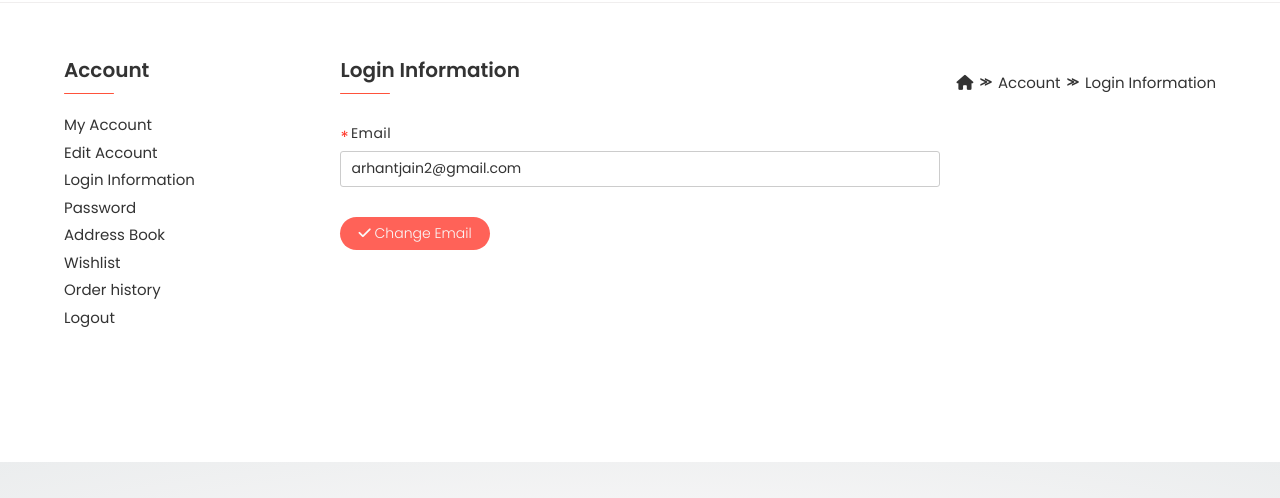
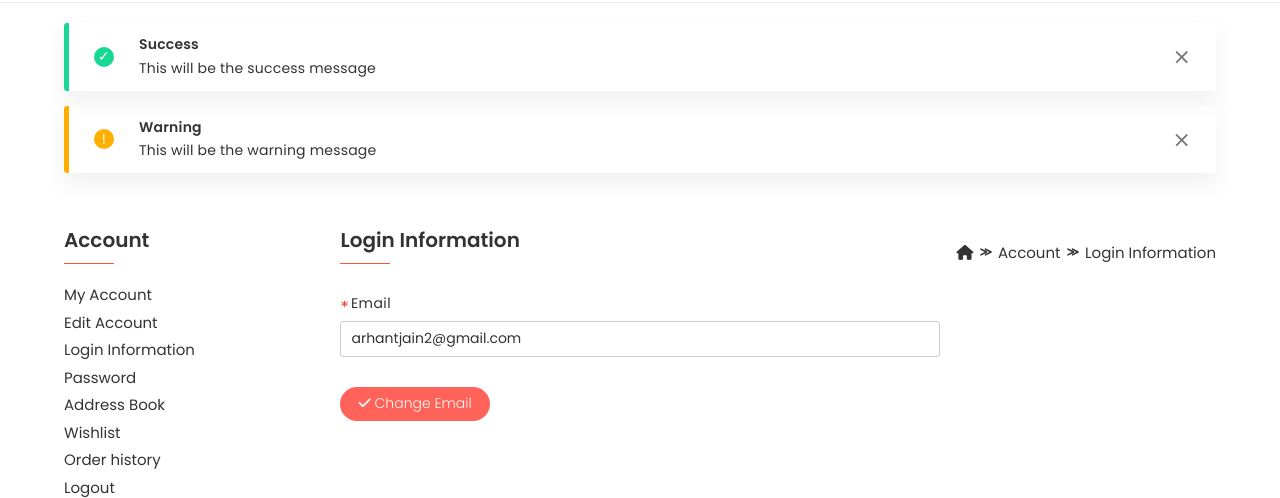
Before and after one commit to arhant2/Ecommerce-normal-user-final, a website built with Parcel: page src/login-information.html in a window 1280 px wide. Shown: the part 78-576 px from the top of the page. Built offline with nearby package versions, Linux system fonts and the light colour scheme; a web font is replaced by a local one.

Commit message:
Added flash-messages

```diff
--- /dev/null
+++ b/src/js/component-functions/flash-messages.js
@@ -0,0 +1,15 @@
+const flashMessages = document.querySelector(
+  '.js--components-function--flash-messages'
+);
+
+Array.from(
+  document.querySelectorAll('.js--components-function--flash-close-btn')
+).forEach((btn) => {
+  btn.addEventListener('click', function () {
+    const message = btn.closest(
+      '.js--components-function--flash-messages__message'
+    );
+
+    flashMessages.removeChild(message);
+  });
+});
--- a/src/js/index.js
+++ b/src/js/index.js
@@ -1,6 +1,7 @@
 // Build main.scss along
 import '../scss/main.scss';
 
+import './component-functions/flash-messages';
 import './component-functions/sidebar';
 import './component-functions/sliders';
 import './component-functions/increment-decrement-input-number';
--- a/src/login-information.html
+++ b/src/login-information.html
@@ -103,6 +103,41 @@
         </ul>
       </nav>
     </div>
+
+    <section class="flash-messages js--components-function--flash-messages">
+      <div
+        class="flash-messages__message flash-messages__message--green js--components-function--flash-messages__message"
+      >
+        <div class="flash-messages__icon">&checkmark;</div>
+        <div class="flash-messages__content">
+          <h4 class="flash-messages__heading">Success</h4>
+          <div class="flash-messages__body">
+            This will be the success message
+          </div>
+        </div>
+        <button
+          class="flash-messages__close-btn js--components-function--flash-close-btn"
+        >
+          &Cross;
+        </button>
+      </div>
+      <div
+        class="flash-messages__message flash-messages__message--yellow js--components-function--flash-messages__message"
+      >
+        <div class="flash-messages__icon">&excl;</div>
+        <div class="flash-messages__content">
+          <h4 class="flash-messages__heading">Warning</h4>
+          <div class="flash-messages__body">
+            This will be the warning message
+          </div>
+        </div>
+        <button
+          class="flash-messages__close-btn js--components-function--flash-close-btn"
+        >
+          &Cross;
+        </button>
+      </div>
+    </section>
 
     <div
       class="sidebar__container js--components-function--sidebar__container"
--- /dev/null
+++ b/src/scss/components/_flash-messages.scss
@@ -0,0 +1,58 @@
+.flash-messages {
+  margin: 2rem 0 0;
+  @include widthMain;
+  // background: orangered;
+
+  &__message {
+    @include currentColorOptions;
+
+    box-shadow: var(--shadow-primary);
+
+    border-left: 0.5rem solid var(--current-color);
+    border-radius: 3px;
+
+    padding: 1rem 2.5rem;
+    display: grid;
+    grid-template-columns: min-content auto min-content;
+    gap: 2.5rem;
+    align-items: center;
+
+    font-size: 1.4rem;
+    letter-spacing: 0.2px;
+
+    &:not(:last-child) {
+      margin-bottom: 1.5rem;
+    }
+  }
+
+  &__heading {
+    font-size: 1.4rem;
+    font-weight: 600;
+  }
+
+  &__icon {
+    background-color: var(--current-color);
+    font-size: 1.4rem;
+    height: 2rem;
+    width: 2rem;
+    border-radius: 50%;
+    display: flex;
+    align-items: center;
+    justify-content: center;
+    color: var(--color-white);
+  }
+
+  &__close-btn {
+    background: transparent;
+    border: none;
+    outline: none;
+    cursor: pointer;
+    font-size: 2.2rem;
+    color: var(--color-grey-dark-2);
+    transition: all 0.2s;
+
+    &:hover {
+      color: var(--color-grey-dark-1);
+    }
+  }
+}
--- a/src/scss/main.scss
+++ b/src/scss/main.scss
@@ -9,6 +9,7 @@
 @import 'components/button';
 @import 'components/brands-ad';
 @import 'components/featured-categories';
+@import 'components/flash-messages';
 @import 'components/footer';
 @import 'components/form';
 @import 'components/reviews';
```
